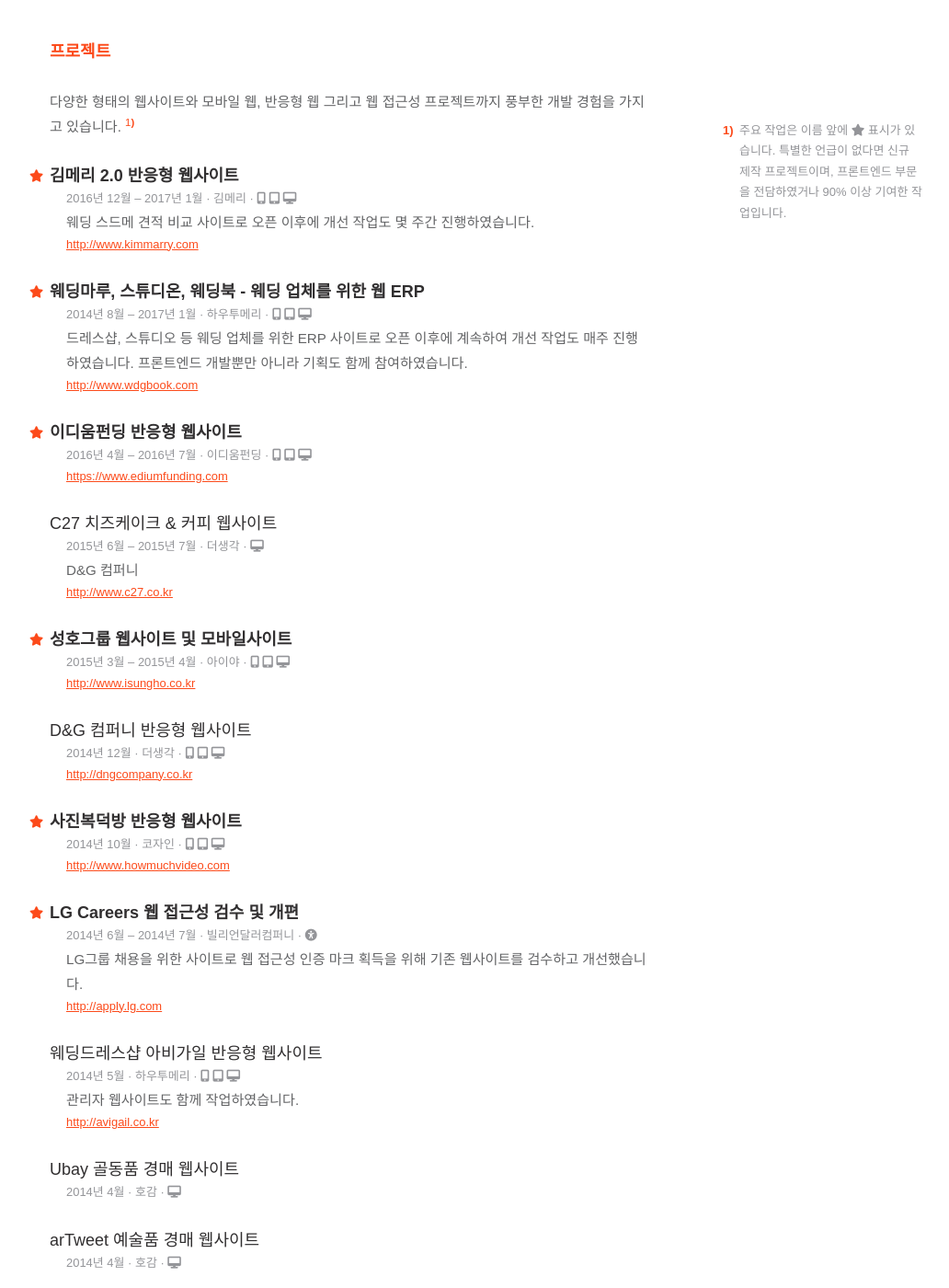
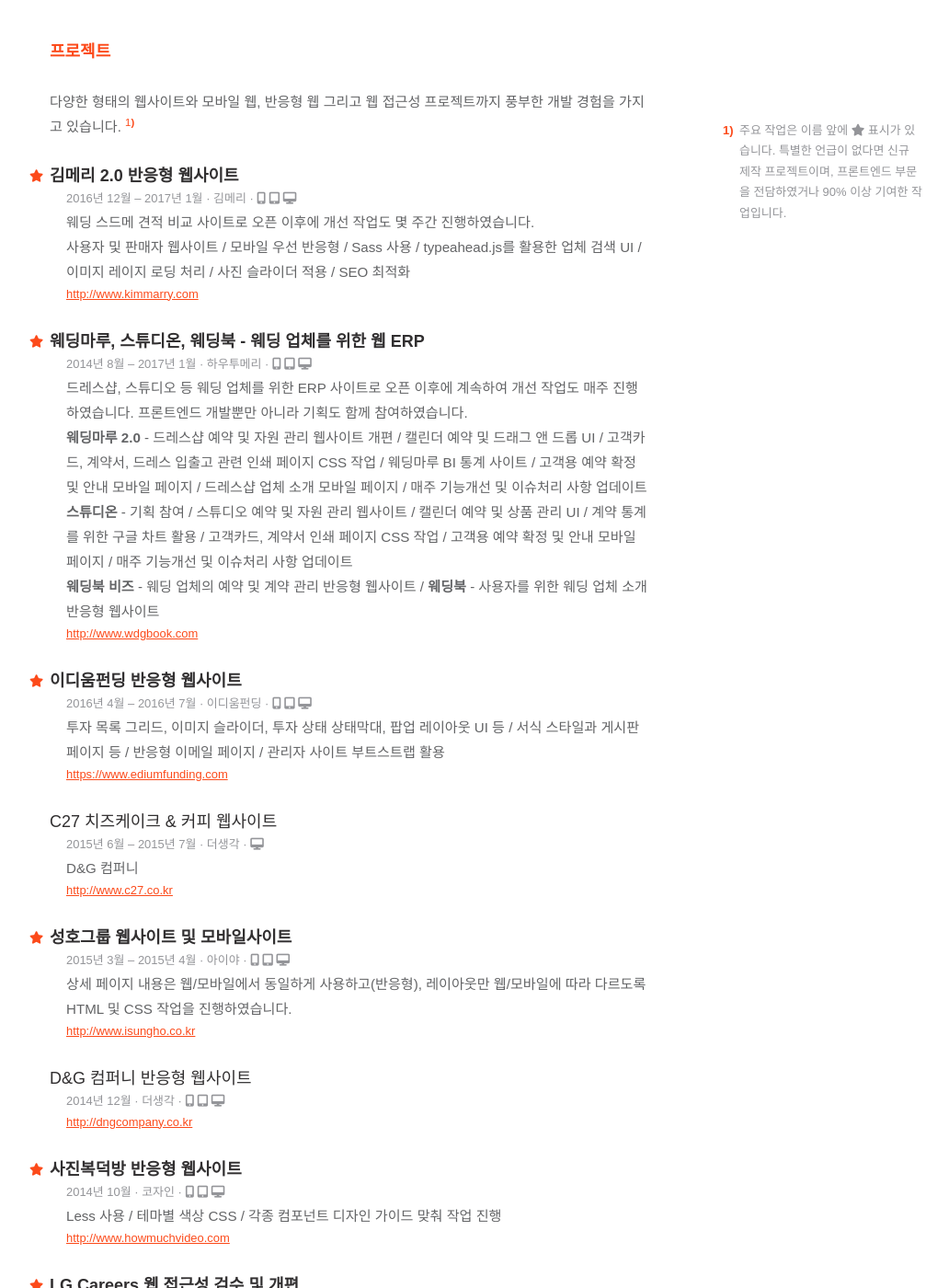
Before and after one commit to designmeme/designmeme.github.io, a Jekyll site: the page built from ko/resume.md, in a window 1280 px wide and 1400 px high, scrolled down 1160 px. Shown: the whole window at 92% size, without its empty margins (46-1078 px from the left). Built offline with Jekyll 4.4.1, drawn with Linux system fonts in a browser that asks for light colours; nearby versions of some CDN libraries; some web fonts are replaced; some of the changed text lies outside the part shown.

Commit message:
Update resume

```diff
--- a/_data/resume.yml
+++ b/_data/resume.yml
@@ -15,7 +15,9 @@
 projects:
   - title: 김메리 2.0 반응형 웹사이트
     date: [2016-12, 2017-01]
-    description: 웨딩 스드메 견적 비교 사이트로 오픈 이후에 개선 작업도 몇 주간 진행하였습니다.
+    description: >
+      웨딩 스드메 견적 비교 사이트로 오픈 이후에 개선 작업도 몇 주간 진행하였습니다.<br>
+      사용자 및 판매자 웹사이트 / 모바일 우선 반응형 / Sass 사용 / typeahead.js를 활용한 업체 검색 UI / 이미지 레이지 로딩 처리 / 사진 슬라이더 적용 / SEO 최적화
     client: 김메리
     url: http://www.kimmarry.com
     tags: [mobile, tablet, desktop]
@@ -23,7 +25,11 @@
 
   - title: 웨딩마루, 스튜디온, 웨딩북 - 웨딩 업체를 위한 웹 ERP
     date: [2014-08, 2017-01]
-    description: 드레스샵, 스튜디오 등 웨딩 업체를 위한 ERP 사이트로 오픈 이후에 계속하여 개선 작업도 매주 진행하였습니다. 프론트엔드 개발뿐만 아니라 기획도 함께 참여하였습니다.
+    description: >
+      드레스샵, 스튜디오 등 웨딩 업체를 위한 ERP 사이트로 오픈 이후에 계속하여 개선 작업도 매주 진행하였습니다. 프론트엔드 개발뿐만 아니라 기획도 함께 참여하였습니다.<br>
+      <b>웨딩마루 2.0</b> - 드레스샵 예약 및 자원 관리 웹사이트 개편 / 캘린더 예약 및 드래그 앤 드롭 UI / 고객카드, 계약서, 드레스 입출고 관련 인쇄 페이지 CSS 작업 / 웨딩마루 BI 통계 사이트 / 고객용 예약 확정 및 안내 모바일 페이지 / 드레스샵 업체 소개 모바일 페이지 / 매주 기능개선 및 이슈처리 사항 업데이트<br>
+      <b>스튜디온</b> - 기획 참여 / 스튜디오 예약 및 자원 관리 웹사이트 / 캘린더 예약 및 상품 관리 UI / 계약 통계를 위한 구글 차트 활용 / 고객카드, 계약서 인쇄 페이지 CSS 작업 / 고객용 예약 확정 및 안내 모바일 페이지 / 매주 기능개선 및 이슈처리 사항 업데이트<br>
+      <b>웨딩북 비즈</b> - 웨딩 업체의 예약 및 계약 관리 반응형 웹사이트 / <b>웨딩북</b> - 사용자를 위한 웨딩 업체 소개 반응형 웹사이트
     client: 하우투메리
     url: http://www.wdgbook.com
     tags: [mobile, tablet, desktop]
@@ -31,7 +37,8 @@
 
   - title: 이디움펀딩 반응형 웹사이트
     date: [2016-04, 2016-07]
-    description:
+    description: >
+      투자 목록 그리드, 이미지 슬라이더, 투자 상태 상태막대, 팝업 레이아웃 UI 등 / 서식 스타일과 게시판 페이지 등 / 반응형 이메일 페이지 / 관리자 사이트 부트스트랩 활용
     client: 이디움펀딩
     url: https://www.ediumfunding.com
     tags: [mobile, tablet, desktop]
@@ -47,7 +54,8 @@
 
   - title: 성호그룹 웹사이트 및 모바일사이트
     date: [2015-03, 2015-04]
-    description:
+    description: >
+      상세 페이지 내용은 웹/모바일에서 동일하게 사용하고(반응형), 레이아웃만 웹/모바일에 따라 다르도록 HTML 및 CSS 작업을 진행하였습니다.
     client: 아이야
     url: http://www.isungho.co.kr
     tags: [mobile, tablet, desktop]
@@ -63,7 +71,8 @@
 
   - title: 사진복덕방 반응형 웹사이트
     date: [2014-10, 2014-10]
-    description:
+    description: >
+      Less 사용 / 테마별 색상 CSS / 각종 컴포넌트 디자인 가이드 맞춰 작업 진행
     client: 코자인
     url: http://www.howmuchvideo.com
     tags: [mobile, tablet, desktop]
@@ -103,7 +112,7 @@
 
   - title: 엑스타 슈퍼챌린지 웹사이트 (웹 접근성)
     date: [2014-02, 2014-03]
-    description:
+    description: 웹 접근성 가이드를 100% 준수하여 작업하였습니다.
     client: 플레이그라운드
     url: http://superchallenge.co.kr
     tags: [desktop, universal-access]
@@ -152,7 +161,7 @@
   - title: 웨딩 스냅작가 예약 서비스 비하인드스토리 웹사이트
     date: [2013-07, 2013-07]
     description:
-    client: 온라인파워스
+    client: 하우투메리
     url:
     tags: [desktop]
     featured: false
@@ -199,7 +208,9 @@
 
   - title: 현대자동차 일마일 웹 & 모바일사이트
     date: [2012-08, 2012-12]
-    description: 3개월간 웹 & 모바일사이트와 관리자 사이트를 같은 분야 3명의 개발자와 함께 작업했습니다. 이후 2개월간 개선 작업을 전담하였습니다.
+    description: >
+      3개월간 웹 & 모바일사이트와 관리자 사이트를 같은 분야 3명의 개발자와 함께 작업했습니다. 이후 2개월간 개선 작업을 전담하였습니다.<br>
+      지도 기반 상점 목록 및 상세 페이지 / 지도내 상점 정보를 보여주는 UI / QA 이슈 처리 및 브라우저 호환성 개선
     client: 유아이랩
     url:
     tags: [mobile, tablet, desktop]
```
